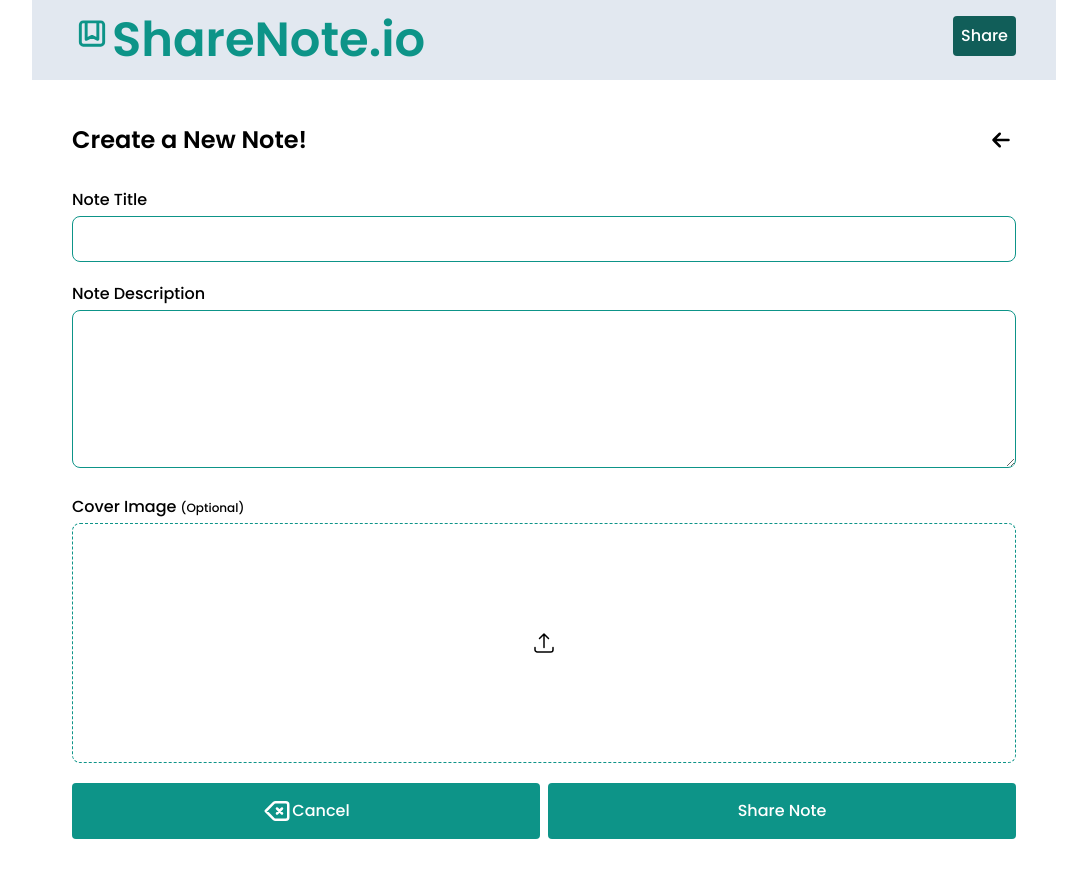
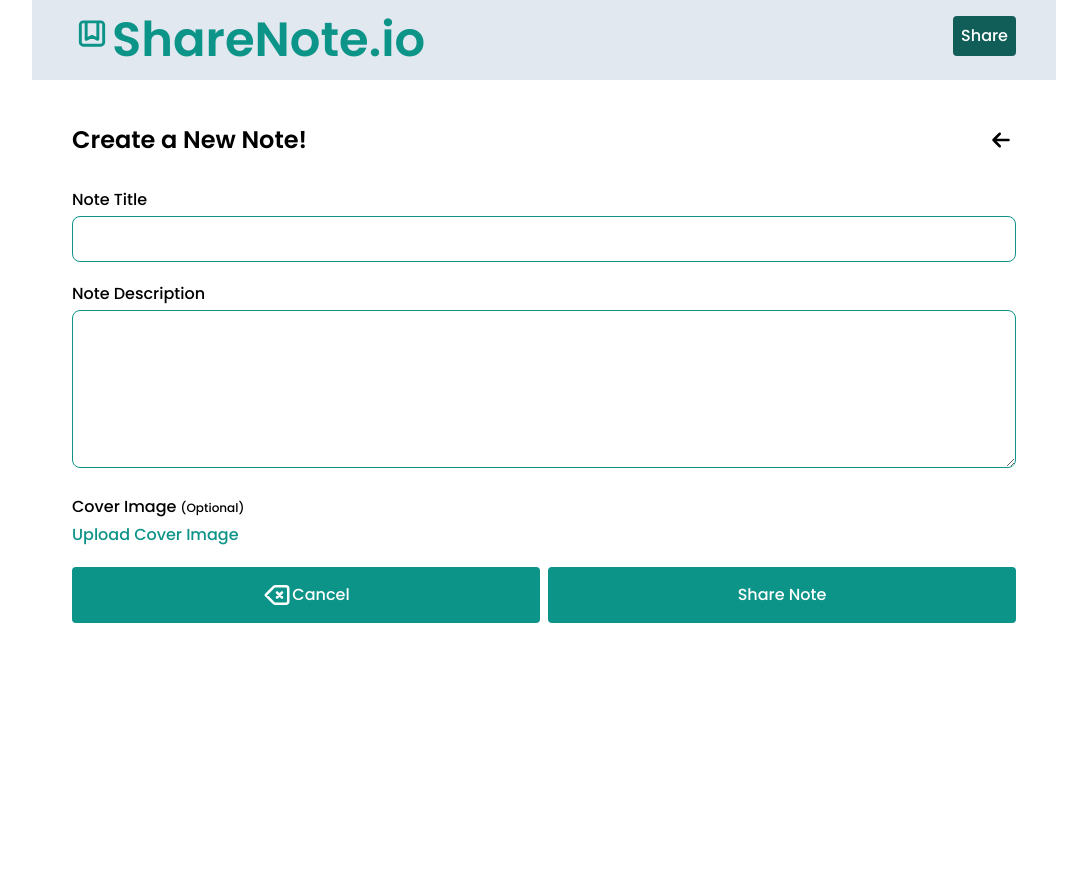
Before and after one commit to PhoePA/sharenote.io, a React (Vite) app: page /create in a window 1280 px wide. Shown: the whole page, without its empty margins (96-1183 px from the left). After the commit the page ends 800 px from the top, so only its background shows below. Built offline with nearby package versions, Linux system fonts and the light colour scheme.

Commit message:
updated upload function

```diff
--- a/src/components/NoteForm.jsx
+++ b/src/components/NoteForm.jsx
@@ -1,3 +1,4 @@
+import { useEffect, useRef, useState } from "react";
 import { BackspaceIcon, ArrowSmLeftIcon } from "@heroicons/react/outline";
 import { Link, Navigate, useParams } from "react-router-dom";
 
@@ -8,12 +9,12 @@ import { ToastContainer, toast } from "react-toastify";
 import "react-toastify/dist/ReactToastify.css";
 //custom error message
 import StyledErrorMessage from "./StyledErrorMessage";
-import { useEffect, useRef, useState } from "react";
 
 const NoteForm = ({ isCreate }) => {
   const [redirect, setRedirect] = useState(false);
   const [oldNote, setOldNote] = useState({});
   const [previewImg, setPreviewImg] = useState(null);
+  const [isUpload, setIsUpload] = useState(false);
   const fileRef = useRef();
   const { id } = useParams();
 
@@ -88,6 +89,8 @@ const NoteForm = ({ isCreate }) => {
   const clearPreviewImg = (setFieldValue) => {
     setPreviewImg(null);
     setFieldValue("cover_image", null);
+
+    fileRef.current.value = "";
   };
 
   const submitHandler = async (values) => {
@@ -162,7 +165,7 @@ const NoteForm = ({ isCreate }) => {
         enableReinitialize={true}
       >
         {({ errors, touched, values, setFieldValue }) => (
-          <Form  encType="multipart/form-data">
+          <Form encType="multipart/form-data">
             <div className="">
               <label htmlFor="title" className="font-medium block mb-1">
                 Note Title
@@ -196,10 +199,11 @@ const NoteForm = ({ isCreate }) => {
             </div>
             <div className="">
               <div className="flex justify-between">
-                <label htmlFor="Image" className="font-medium block mb-1">
+                <label htmlFor="cover_image" className="font-medium block mb-1">
                   Cover Image{" "}
                   <span className="text-xs font-medium">(Optional)</span>
                 </label>
+
                 {previewImg && (
                   <p
                     className=" cursor-pointer text-teal-600"
@@ -211,6 +215,25 @@ const NoteForm = ({ isCreate }) => {
                   </p>
                 )}
               </div>
+
+                {isUpload ? (
+                  <p
+                    className=" cursor-pointer text-teal-600 mb-2 text-xs"
+                    onClick={() => setIsUpload(false)}
+                  >
+                    Disable Cover Image
+                  </p>
+                ) : (
+                  <p
+                    className=" cursor-pointer text-teal-600"
+                    onClick={() => setIsUpload(true)}
+                  >
+                    Upload Cover Image
+                  </p>
+                )}
+
+              {isUpload && (
+                <>
                   <input
                     type="file"
                     name="cover_image"
@@ -241,6 +264,8 @@ const NoteForm = ({ isCreate }) => {
                         d="M3 16.5v2.25A2.25 2.25 0 005.25 21h13.5A2.25 2.25 0 0021 18.75V16.5m-13.5-9L12 3m0 0l4.5 4.5M12 3v13.5"
                       />
                     </svg>
+                    {isCreate ? (
+                      <>
                         {previewImg && (
                           <img
                             src={previewImg}
@@ -248,7 +273,23 @@ const NoteForm = ({ isCreate }) => {
                             className="absolute opacity-50 h-full object-cover z-10"
                           />
                         )}
+                      </>
+                    ) : (
+                      <img
+                        src={
+                          previewImg
+                            ? previewImg
+                            : `${import.meta.env.VITE_API}/${
+                                oldNote.cover_image
+                              }`
+                        }
+                        alt={"preview"}
+                        className="absolute opacity-50 h-full object-cover z-10"
+                      />
+                    )}
                   </div>
+                </>
+              )}
             </div>
             <StyledErrorMessage name="cover_image" />
             {/* <Field type="text" name="note_id" id="note_id" hidden /> */}
```
Lines whose indentation alone changed are shown as unchanged.
